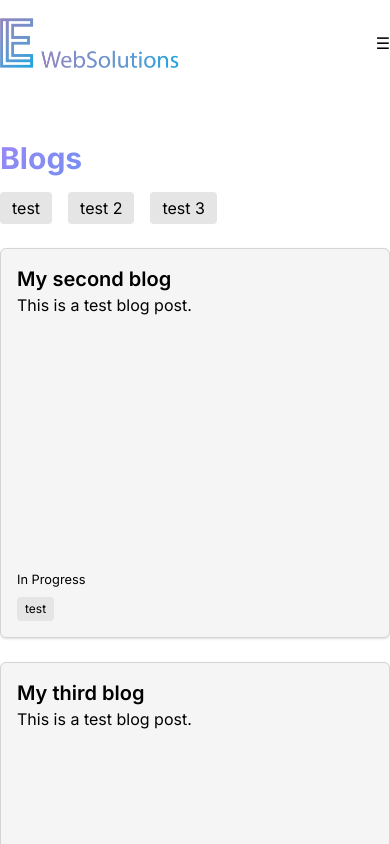
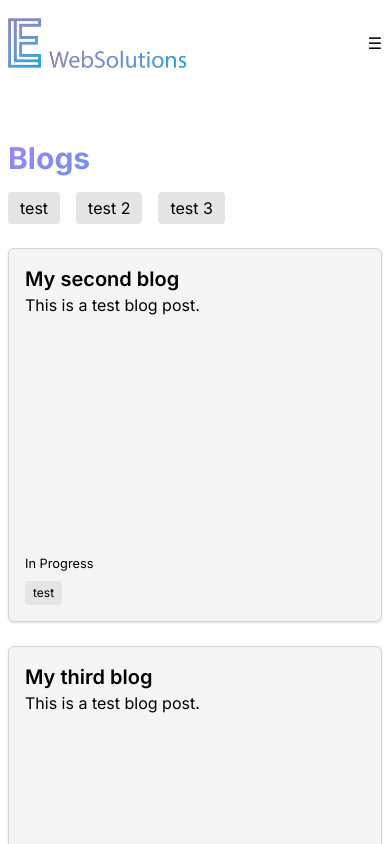
Before and after one commit to EgbertLudema/EL-Websolutions-React, a Next.js app: page /blog in a window 390 px wide. Shown: the top 844 px of the page. Built offline with nearby package versions, Linux system fonts and the light colour scheme.

Commit message:
Updated container responsiveness

```diff
--- a/app/globals.css
+++ b/app/globals.css
@@ -35,6 +35,9 @@
     }
 }
 @layer utilities {
+    .container {
+        @apply px-2 xl:p-0 max-w-screen-xl mx-auto ;
+    }
     .primary-color{
         color: var(--primary-color);
         fill: var(--primary-color);
@@ -44,9 +47,6 @@
     }
     .primary-gradient {
         background: var(--primary-gradient);
-    }
-    .container {
-        @apply max-w-[1260px] mx-auto;
     }
     .gradient-text{
         @apply leading-tight text-transparent bg-clip-text bg-gradient-primary;
```
